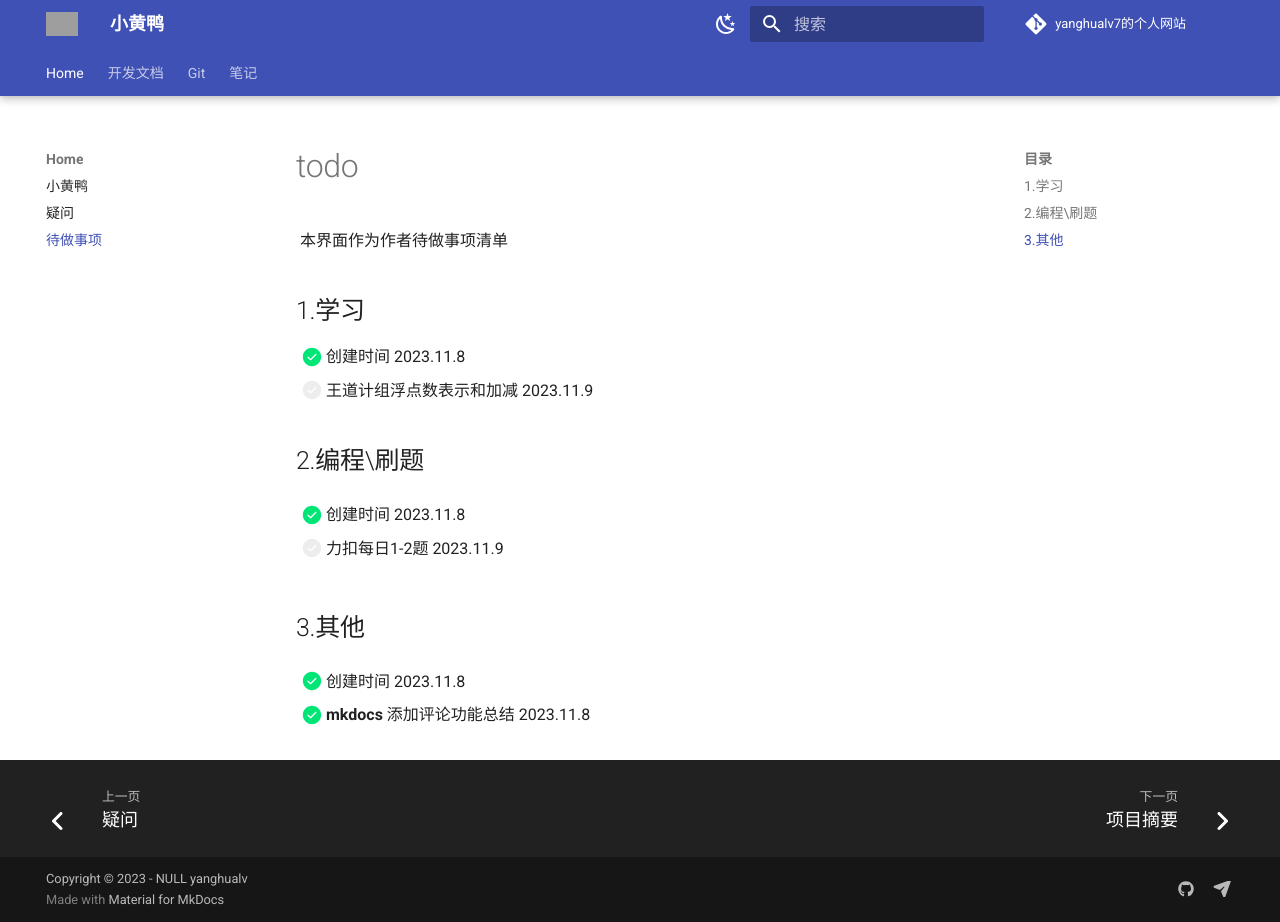
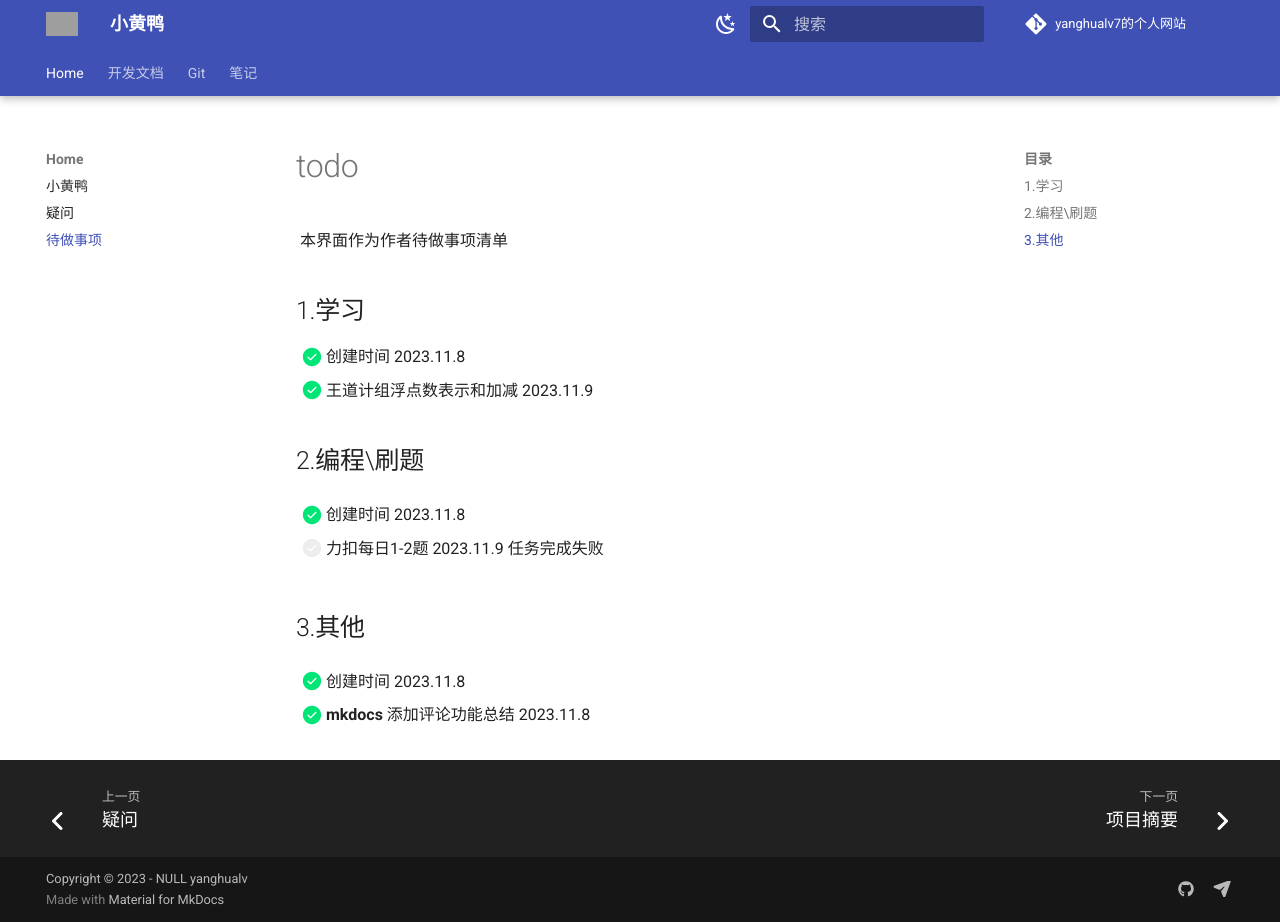
Before and after one commit to yanghualv7/yanghualv7.github.io, an MkDocs documentation site: the page built from docs/Home/todo.md, in a window 1280 px wide and 922 px high. Built offline with MkDocs 1.6.1 and Material for MkDocs 9.7.7, drawn with Linux system fonts in a browser that asks for light colours; nearby versions of some CDN libraries; comment, search, counter and statistics services are not loaded; grey boxes are pictures that could not be loaded.

Commit message:
+修改待办事项

```diff
--- a/docs/Home/todo.md
+++ b/docs/Home/todo.md
@@ -5,7 +5,7 @@
 ## 1.学习
 
 - [x] 创建时间 2023.11.8
-- [ ] 王道计组浮点数表示和加减 2023.11.9
+- [x] 王道计组浮点数表示和加减 2023.11.9
 
 
 
@@ -13,7 +13,7 @@
 
 - [x] 创建时间 2023.11.8
 
-- [ ] 力扣每日1-2题 2023.11.9
+- [ ] 力扣每日1-2题 2023.11.9 任务完成失败
 
 
 
```
Also changed, not shown: docs/Documentation/study-notes/mkdocs/mkdocs-添加评论功能.assets/image-20231108222955473.png (added).
